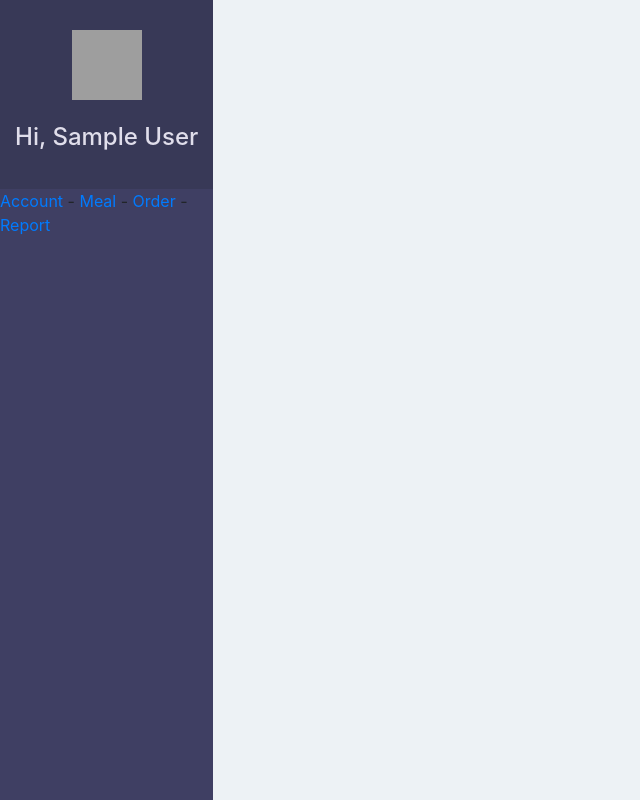
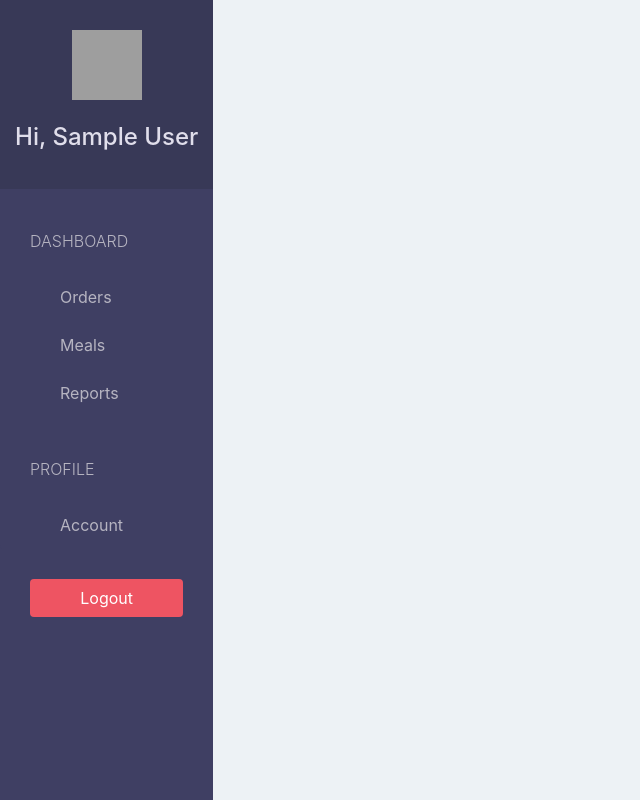
Before and after one commit to robertrahardja/RRDash, a Django app: page /restaurant/meal in a window 1280 px wide. Shown: the whole page, without its empty margins (0-640 px from the left). Run offline with Django 3.2, Linux system fonts and the light colour scheme; the visitor is signed in with stand-in values (Sample User, id 1); data that the repository does not hold is empty; some libraries are stand-ins or nearby versions; grey boxes are pictures that could not be loaded.

Commit message:
added sidebar for restaurant account

```diff
--- a/rrdashapp/static/css/style.css
+++ b/rrdashapp/static/css/style.css
@@ -32,7 +32,7 @@ body{
     overflow: auto;
 }
 
-/* Sidebar- header */
+/* Sidebar - header */
 .sidebar > div:first-child{
     padding: 30px 10px;
     font-weight: bold;
@@ -46,3 +46,58 @@ body{
 .sidebar > div:first-child > h5{
     color: #b6b4c1;
 }
+
+/* Sidebar - List */
+.sidebar .list-group{
+    padding: 0;
+    background-color: #3F3F63;
+}
+
+.sidebar .list-group > span{
+    color: #b6b4c1;
+    display: block;
+    margin-top: 20px;
+    padding: 20px 30px;
+    font-size: 16px;
+    font-weight: 300;
+
+}
+
+.sidebar .list-group .list-group-item,
+.sidebar .list-group .list-group-item:focus{
+    background-color: #3F3F63;
+    color: #b6b4c1;
+    border: 0;
+    padding-left: 60px;
+    padding-right: 30px;
+}
+
+.sidebar .list-group .list-group-item:active,
+.sidebar .list-group .list-group-item:hover{
+    background-color: #383957;
+    color: #e0deeb;
+}
+.sidebar .list-group .list-group-item:first-child{
+    border-top-left-radius: 0;
+    border-top-right-radius: 0;
+}
+
+.sidebar .list-group .list-group-item .badge,
+.sidebar .list-group .list-group-item.active .badge{
+    background-color: #EE5462;
+    color: #e0deeb;
+}
+
+/* Sidebar - Logout */
+.sidebar > div:last-child{
+    padding: 30px;
+}
+
+.sidebar > div:last-child .btn{
+    width: 100%;
+}
+
+/* Content */
+.content {
+    padding: 0 40px;
+}
--- a/rrdashapp/templates/restaurant/base.html
+++ b/rrdashapp/templates/restaurant/base.html
@@ -5,18 +5,29 @@ Restaurant
 {% endblock %}
 
 {% block sidebar %}
-    <div class="text-center">
-    <img class = "img-circle" src="{{ MEDIA_URL }}{{ request.user.restaurant.logo }}" width="70" height="70" />
+<div class="text-center">
+    <img class="img-circle" src="{{ MEDIA_URL }}{{ request.user.restaurant.logo }}" width="70" height="70" />
     <br>
     <br>
     <h4>Hi, {{user.get_full_name}} </h4>
     <h5>{{ request.user.restaurant.name}}</h5>
-    </div>
-    <a href="{% url 'restaurant-account' %}">Account</a>
-    -
-    <a href="{% url 'restaurant-meal' %}">Meal</a>
-    -
-    <a href="{% url 'restaurant-order' %}">Order</a>
-    -
-    <a href="{% url 'restaurant-report' %}">Report</a>
+</div>
+
+<div class="list-group">
+    <span class="text-uppercase">
+        Dashboard
+    </span>
+
+    <a href="{% url 'restaurant-order' %}" class="list-group-item">Orders</a>
+    <a href="{% url 'restaurant-meal' %}" class="list-group-item">Meals</a>
+    <a href="{% url 'restaurant-report' %}" class="list-group-item">Reports</a>
+
+    <span class="text-uppercase">Profile</span>
+    <a href="{% url 'restaurant-account' %}" class="list-group-item">Account</a>
+</div>
+
+<div class="text-center">
+    <a href="{% url 'restaurant-sign-out'%}?next={{request.path}}" class="btn btn-pink">Logout</a>
+</div>
+
 {% endblock sidebar %}
```
